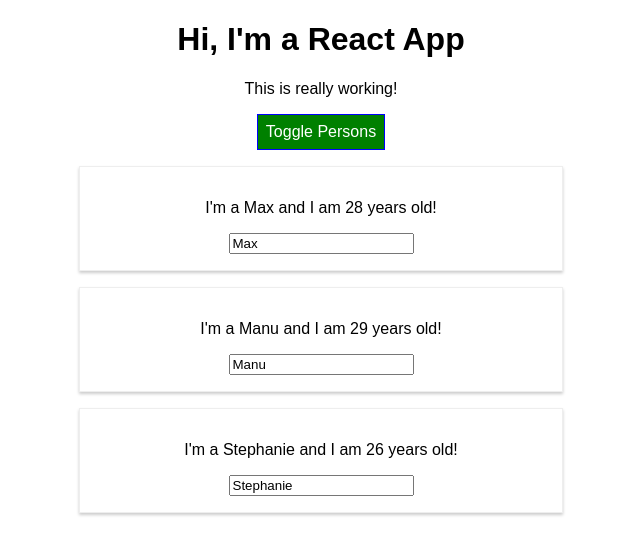
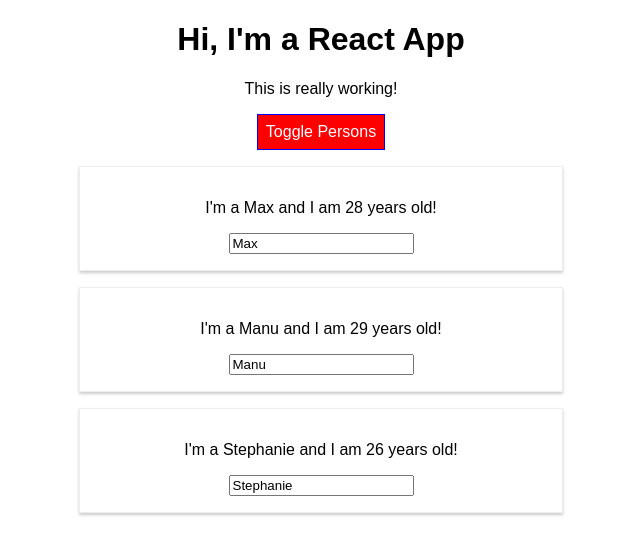
Before and after one commit to artseven/diving-deep, a React app: page / in a window 1280 px wide. Both pictures are taken after a click on the button "Toggle Persons". Shown: the top 554 px of the page, without its empty margins (319-959 px from the left). Built offline with nearby package versions, Linux system fonts and the light colour scheme.

Commit message:
scoped css modules usage

```diff
--- a/src/App.css
+++ b/src/App.css
@@ -11,7 +11,7 @@
 
 }
 
-.button {
+.App button {
   background-color: green;
   color: white;
   font: inherit;
@@ -20,7 +20,15 @@
   cursor: pointer;
 }
 
-.button:hover {
+.App button:hover {
   background-color: lightgreen;
   color: black;
 }
+
+.App button.Red {
+  background-color: red;
+}
+
+.App button.Red:hover {
+  background-color: salmon;
+}
--- a/src/App.js
+++ b/src/App.js
@@ -55,6 +55,7 @@
   const style = {};
 
   let persons = null;
+  let btnClass = '';
 
   if (personsState.showPersons) {
     persons = (
@@ -77,6 +78,8 @@
       backgroundColor: "salmon",
       color: "black",
     };
+
+    btnClass = classes.Red
   }
   const assignedClasses = [];
   if (personsState.persons.length <= 2) {
@@ -90,7 +93,7 @@
     <div className={classes.App}>
       <h1>Hi, I'm a React App</h1>
       <p className={assignedClasses.join(" ")}>This is really working!</p>
-      <button className={classes.button} onClick={togglePersonsHandler}>Toggle Persons</button>
+      <button className={btnClass} onClick={togglePersonsHandler}>Toggle Persons</button>
       {persons}
     </div>
   );
--- a/src/Person/Person.js
+++ b/src/Person/Person.js
@@ -1,30 +1,17 @@
 import React from "react";
-import styled from "styled-components";
 
-import "./Person.css";
-const StyledDiv = styled.div`
-  width: 60%;
-  margin: 16px auto;
-  border: 1px solid #eee;
-  box-shadow: 0 2px 3px #ccc;
-  padding: 16px;
-  text-align: center;
-  cursor: pointer;
+import classes from "./Person.css";
 
-  @media (min-width: 500px) {
-    width: 450px;
-  }
-`;
 
 const person = (props) => {
   return (
-    <StyledDiv>
+    <div className={classes.Person}>
       <p onClick={props.click}>
         I'm a {props.name} and I am {props.age} years old!
       </p>
       <p>{props.children}</p>
       <input type="text" onChange={props.changed} value={props.name} />
-    </StyledDiv>
+    </div>
   );
 };
 
```
